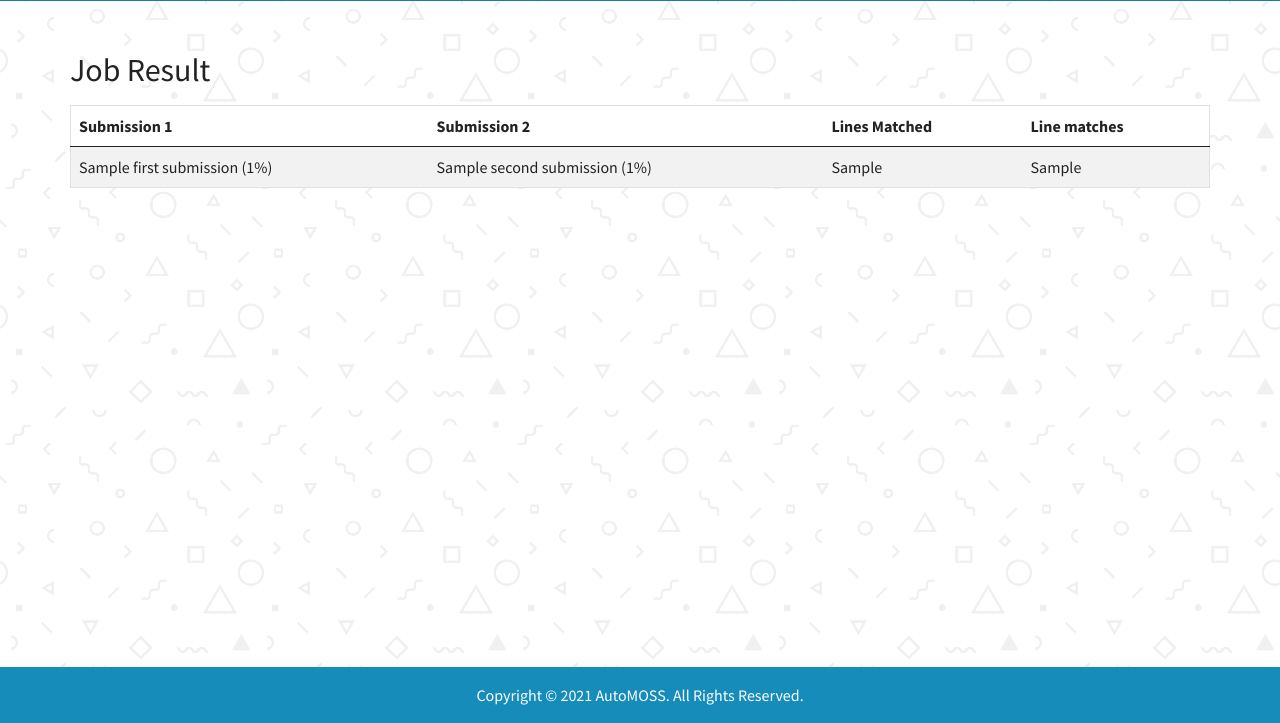
After one commit to automoss/automoss, a Django app: template automoss/apps/jobs/templates/results/index.html in a window 1280 px wide. The commit adds this page. Shown: the part 77-800 px from the top of the page. Run offline with Django 3.2, Linux system fonts and the light colour scheme; the template is opened without the code that fills it: most values are stand-ins (such as "Sample title", 1, 10 or a date in 2020); data that the repository does not hold is empty; some libraries are stand-ins or nearby versions.

Commit message:
Display Moss result after job completes

```diff
--- a/automoss/apps/jobs/admin.py
+++ b/automoss/apps/jobs/admin.py
@@ -1,4 +1,5 @@
 from django.contrib import admin
-from .models import Job
+from .models import Job, MOSSResult
 
 admin.site.register(Job)
+admin.site.register(MOSSResult)
--- a/automoss/apps/jobs/templates/jobs/index.html
+++ b/automoss/apps/jobs/templates/jobs/index.html
@@ -213,7 +213,7 @@
 		setStatus(newStatus){
 			this.tableStatus.innerHTML = statuses[newStatus]
 			if(newStatus == completedStatus){
-				this.tableComment.innerHTML = `<a href="/jobs/${this.job_id}/report/" style="text-decoration: none;">${this.comment}</a>`
+				this.tableComment.innerHTML = `<a href="/jobs/${this.job_id}/result/" style="text-decoration: none;">${this.comment}</a>`
 			}
 
 			this.tableStatus.className = '';
--- /dev/null
+++ b/automoss/apps/jobs/templates/results/index.html
@@ -0,0 +1,32 @@
+{% extends "main.html" %}
+
+{% block "main-content" %}
+
+<div class="mb-3"> <h2>Job Result</h2> </div>
+<table id="job-table" class="table table-striped border" style="background-color: white">
+
+	<!-- Column headings -->
+	<thead>
+		<tr>
+			<th scope="col">Submission 1</th>
+			<th scope="col">Submission 2</th>
+			<th scope="col">Lines Matched</th>
+			<th scope="col">Line matches</th>
+		</tr>
+	</thead>
+
+	<tbody>
+		{% for match in matches %}
+		<tr>
+			<td>{{ match.first_submission.name }} ({{ match.first_percentage }}%)</td>
+			<td>{{ match.second_submission.name }} ({{ match.second_percentage }}%)</td>
+			<td>{{ match.lines_matched }}</td>
+			<td>{{ match.line_matches }}</td>
+		</tr>
+		{% endfor %}
+	</tbody>
+
+</table>
+
+
+{% endblock %}
--- a/automoss/apps/jobs/urls.py
+++ b/automoss/apps/jobs/urls.py
@@ -8,8 +8,8 @@ urlpatterns = [
     # Submit new job
     path('new', views.new, name='new'),
 
-    # Reports
-    path('<uuid:job_id>/report/', include('automoss.apps.reports.urls')),
+    # Results
+    path('<uuid:job_id>/result/', views.result),
 
     # Jobs Index - View Jobs
     path('', views.index, name='index'),
--- a/automoss/apps/matches/views.py
+++ b/automoss/apps/matches/views.py
@@ -1,3 +1,4 @@
-from django.shortcuts import render
+from django.shortcuts import render, get_object_or_404
+from django.contrib.auth.decorators import login_required
 
-# Create your views here.
+from ..matches.models import Match
--- a/automoss/apps/moss/moss.py
+++ b/automoss/apps/moss/moss.py
@@ -143,7 +143,7 @@ class MossMatch:
         return f'{self.name_1} ({self.percentage_1}%) : {self.name_2} ({self.percentage_2}%) | {self.line_matches}'
 
 
-class MossResult:
+class Result:
 
     def __init__(self, url):
         # Parse a moss result from a URL
@@ -253,4 +253,4 @@ class MOSS:
         if not url:
             raise MossException('Unable to extract URL')
 
-        return MossResult(url)
+        return Result(url)
--- a/automoss/apps/moss/tests.py
+++ b/automoss/apps/moss/tests.py
@@ -1,7 +1,7 @@
 from unittest import TestCase
 import os
 from .moss import (
-    MossResult,
+    Result,
     MOSS,
     is_valid_moss_url
 )
--- a/automoss/apps/reports/urls.py
+++ b/automoss/apps/reports/urls.py
@@ -1,4 +1,4 @@
-from django.urls import path
+from django.urls import path, include
 
 from . import views
 
@@ -6,7 +6,8 @@ app_name = "reports"
 
 urlpatterns = [
     # TODO Generated Report - View Report
-    #path('<uuid:report_id>/', views.report, name='report'),
+    path('match/<uuid:match_id>/', include('automoss.apps.matches.urls')),
+
     # Report Index - View MOSS Report
     path('', views.index, name="index")
 ]
```
Also changed, not shown: automoss/apps/jobs/models.py (+17 -0 lines), automoss/apps/jobs/tasks.py (+7 -2 lines), automoss/apps/jobs/views.py (+8 -0 lines), automoss/apps/matches/models.py (+17 -3 lines), automoss/apps/reports/templates/reports/index.html (deleted, +0 -25 lines).
